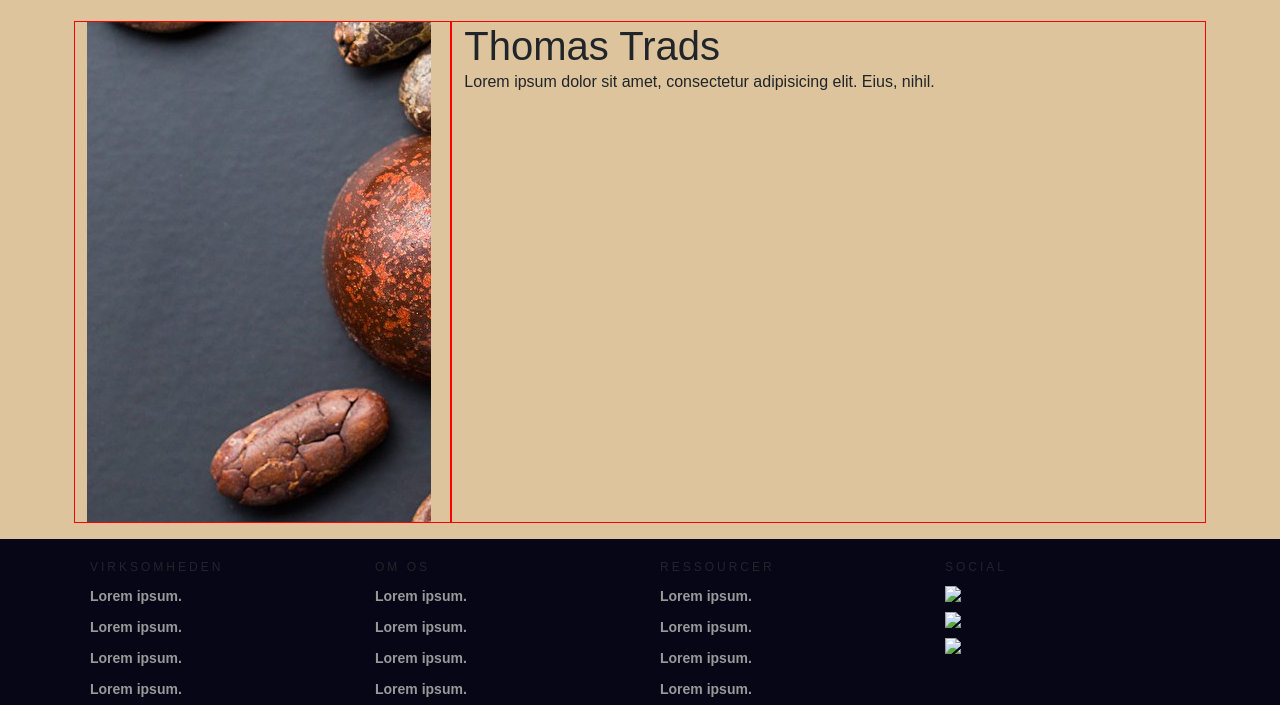
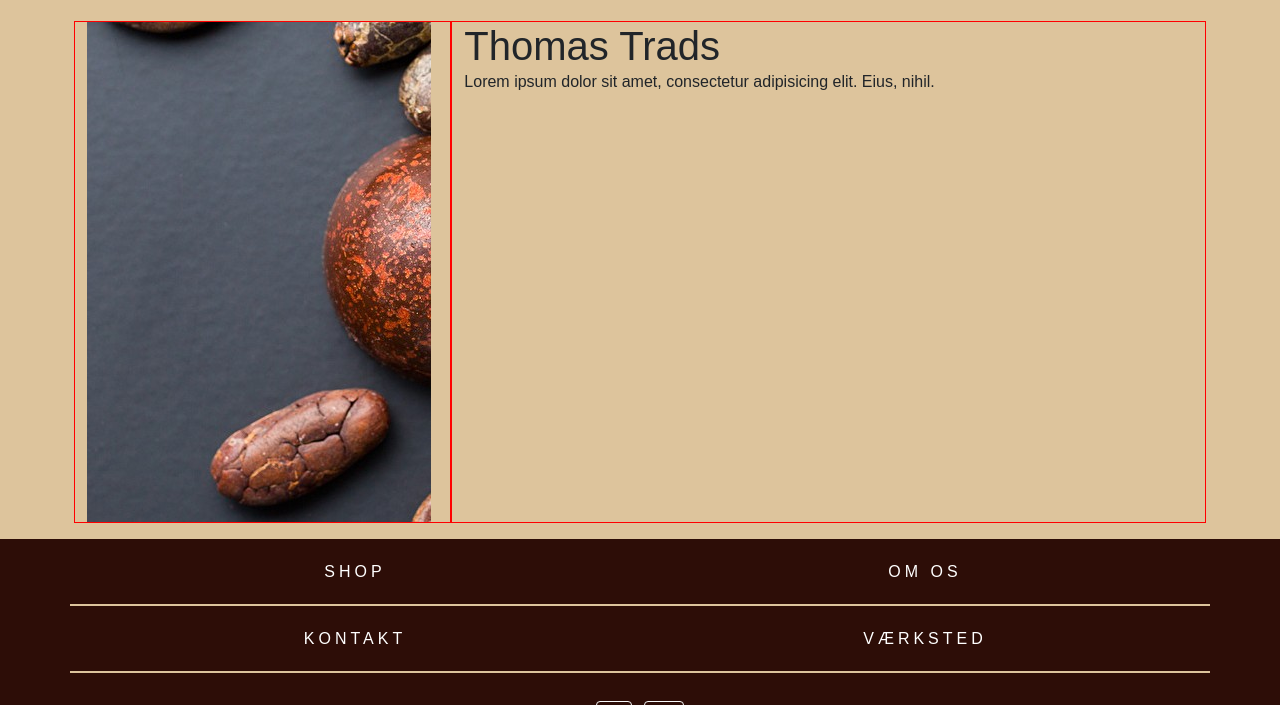
Before and after one commit to Elirioza/ChocolateClub, a website: page index.html in a window 1280 px wide. Shown: the part 2144-2849 px from the top of the page. Drawn offline with nearby package versions, Linux system fonts and the light colour scheme; files that its build step writes are made by us from their sources.

Commit message:
Footer placering

```diff
--- a/css/styles.scss
+++ b/css/styles.scss
@@ -99,45 +99,27 @@ body, html {
 	color: white;
 }
 
-
 .footer {
 	width: 100%;
 	position: relative;
 	height: auto;
-	background-color: #070617;
+	background-color: white;
 }
-.footer .col {
-	width: 190px;
-	height: auto;
-	float: left;
-	padding: 0 20px 20px 20px;
-}
-.footer .col h1 {
+
+.footer .col-12 p {
 	margin: 0;
-	font-family: inherit;
-	font-size: 12px;
+	font-size: 16px;
 	line-height: 17px;
-	padding: 20px 0 5px 0;
-	font-weight: normal;
-	text-transform: uppercase;
 	letter-spacing: 0.250em;
 }
-.footer .col ul {
-	list-style-type: none;
-	margin: 0;
+
+.footer-link {
+	color: white !important;
+	border-bottom: 2px solid #DDC49C;
+}
+
+.footer-spacing {
 	padding: 0;
-}
-.footer .col ul li {
-	color: #999999;
-	font-size: 14px;
-	font-family: inherit;
-	font-weight: bold;
-	padding: 5px 0 5px 0;
-	cursor: pointer;
-}
-.social ul li {
-	display: inline-block;
-	padding-right: 5px !important;
 }
 
 @media only screen and (min-width: 1280px) {
@@ -157,30 +139,3 @@ body, html {
 
 	}
 }
-@media only screen and (max-width: 950px) {
-	.footer .col {
-		width: 33%;
-	}
-	.footer .col h1 {
-		font-size: 14px;
-	}
-	.footer .col ul li {
-		font-size: 13px;
-	}
-}
-@media only screen and (max-width: 500px) {
-	.footer .col {
-		width: 50%;
-	}
-	.footer .col h1 {
-		font-size: 14px;
-	}
-	.footer .col ul li {
-		font-size: 13px;
-	}
-}
-@media only screen and (max-width: 340px) {
-	.footer .col {
-		width: 50%;
-	}
-}
--- a/index.html
+++ b/index.html
@@ -3,7 +3,7 @@
 <head>
     <meta charset="utf-8">
 
-    <title>Sigende titel</title>
+    <title>Chocolate Club</title>
 
     <meta name="robots" content="All">
     <meta name="author" content="Udgiver">
@@ -13,6 +13,10 @@
     <link href="css/styles.css" rel="stylesheet" type="text/css">
 
     <meta name="viewport" content="width=device-width, initial-scale=1">
+
+    <!-- Font Awesome ikoner -->
+    <script src="https://kit.fontawesome.com/b5fb28feeb.js" crossorigin="anonymous"></script>
+
 </head>
 
 <body>
@@ -114,53 +118,40 @@
     </div>
 </div>
 
+
 <!-- FOOTER START -->
-<div class="footer">
-    <div class="container justify-content-center">
-        <div class="row">
-            <div class="col">
-                <h1>Virksomheden</h1>
-                <ul>
-                    <li>Lorem ipsum.</li>
-                    <li>Lorem ipsum.</li>
-                    <li>Lorem ipsum.</li>
-                    <li>Lorem ipsum.</li>
-                    <li>Lorem ipsum.</li>
-                </ul>
+<footer class="footer bg-mørkeBrun">
+    <div class="container footer-spacing justify-content-center text-center">
+        <div class="row footer-text g-0"> <!-- Uden g-0 kom der for meget plads i højre side -->
+            <div class="col-12 col-lg-6">
+                <p class="footer-link py-4">SHOP</p>
             </div>
-            <div class="col">
-                <h1>Om os</h1>
-                <ul>
-                    <li>Lorem ipsum.</li>
-                    <li>Lorem ipsum.</li>
-                    <li>Lorem ipsum.</li>
-                    <li>Lorem ipsum.</li>
-                    <li>Lorem ipsum.</li>
-                </ul>
+            <div class="col-12 col-lg-6">
+                <p class="footer-link py-4">OM OS</p>
             </div>
-            <div class="col">
-                <h1>Ressourcer</h1>
-                <ul>
-                    <li>Lorem ipsum.</li>
-                    <li>Lorem ipsum.</li>
-                    <li>Lorem ipsum.</li>
-                    <li>Lorem ipsum.</li>
-                    <li>Lorem ipsum.</li>
-                </ul>
+            <div class="col-12 col-lg-6">
+                <p class="footer-link py-4">KONTAKT</p>
             </div>
-            <div class="col">
-                <h1>Social</h1>
-                <ul>
-                    <li><img src="#" width="32" style="width: 32px;"></li>
-                    <li><img src="#" width="32" style="width: 32px;"></li>
-                    <li><img src="#" width="32" style="width: 32px;"></li>
-                </ul>
+            <div class="col-12 col-lg-6">
+                <p class="footer-link py-4">VÆRKSTED</p>
+            </div>
+            <!-- Grid container -->
+            <div class="container p-4 pb-0">
+                <!-- Section: Social media -->
+                <section class="mb-4">
+                    <!-- Facebook -->
+                    <a class="btn btn-outline-light btn-floating m-1" href="#" role="button"><i
+                            class="fab fa-facebook-f"></i></a>
+
+                    <!-- Instagram -->
+                    <a class="btn btn-outline-light btn-floating m-1" href="#" role="button"><i
+                            class="fab fa-instagram"></i></a>
+                </section>
+                <!-- Section: Social media -->
             </div>
         </div>
     </div>
-</div>
-
-
+</footer>
 
 
 <script src="node_modules/bootstrap/dist/js/bootstrap.bundle.min.js"></script>
```
Also changed, not shown: Gemmefil.html (added, +57 -0 lines).
